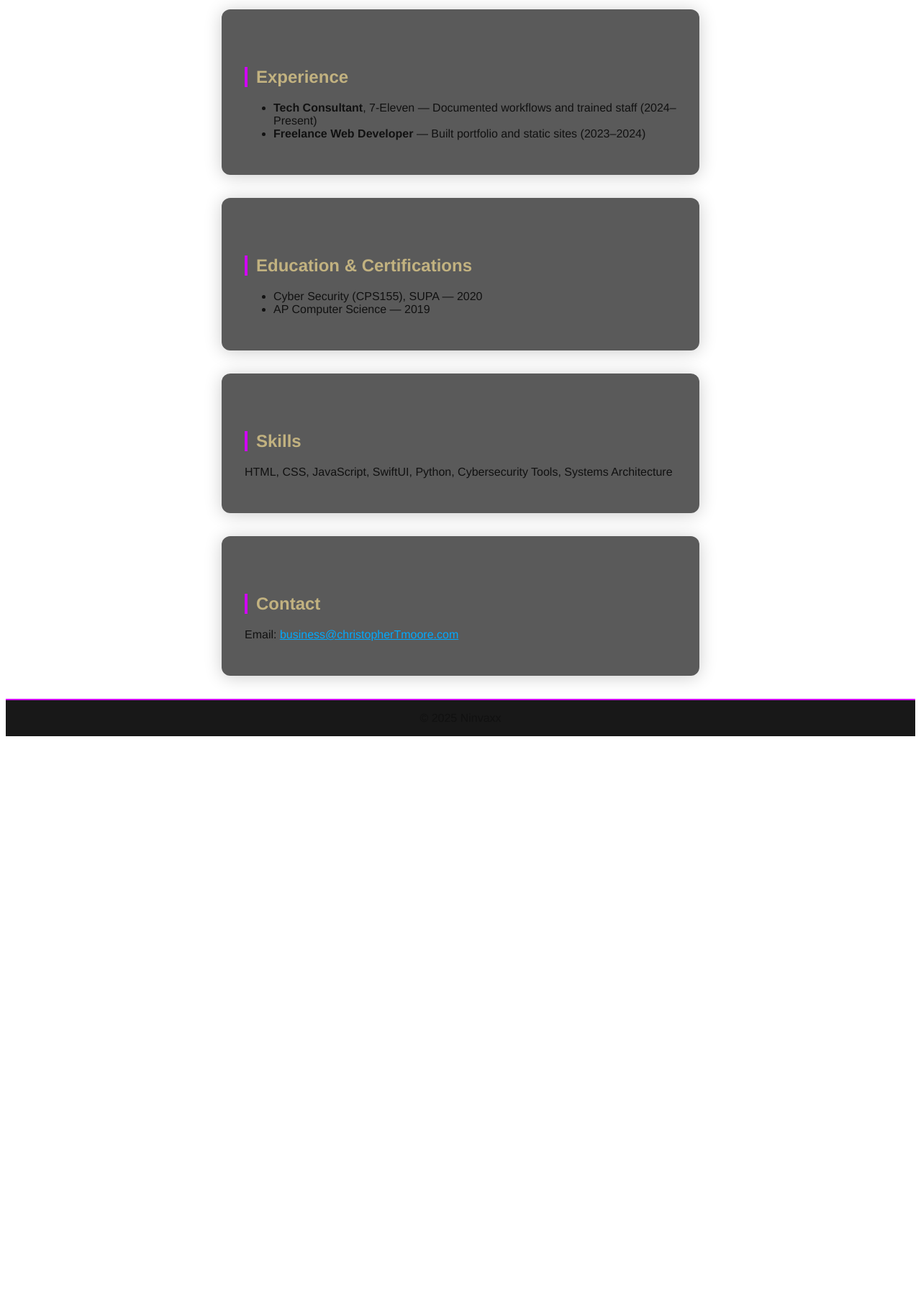
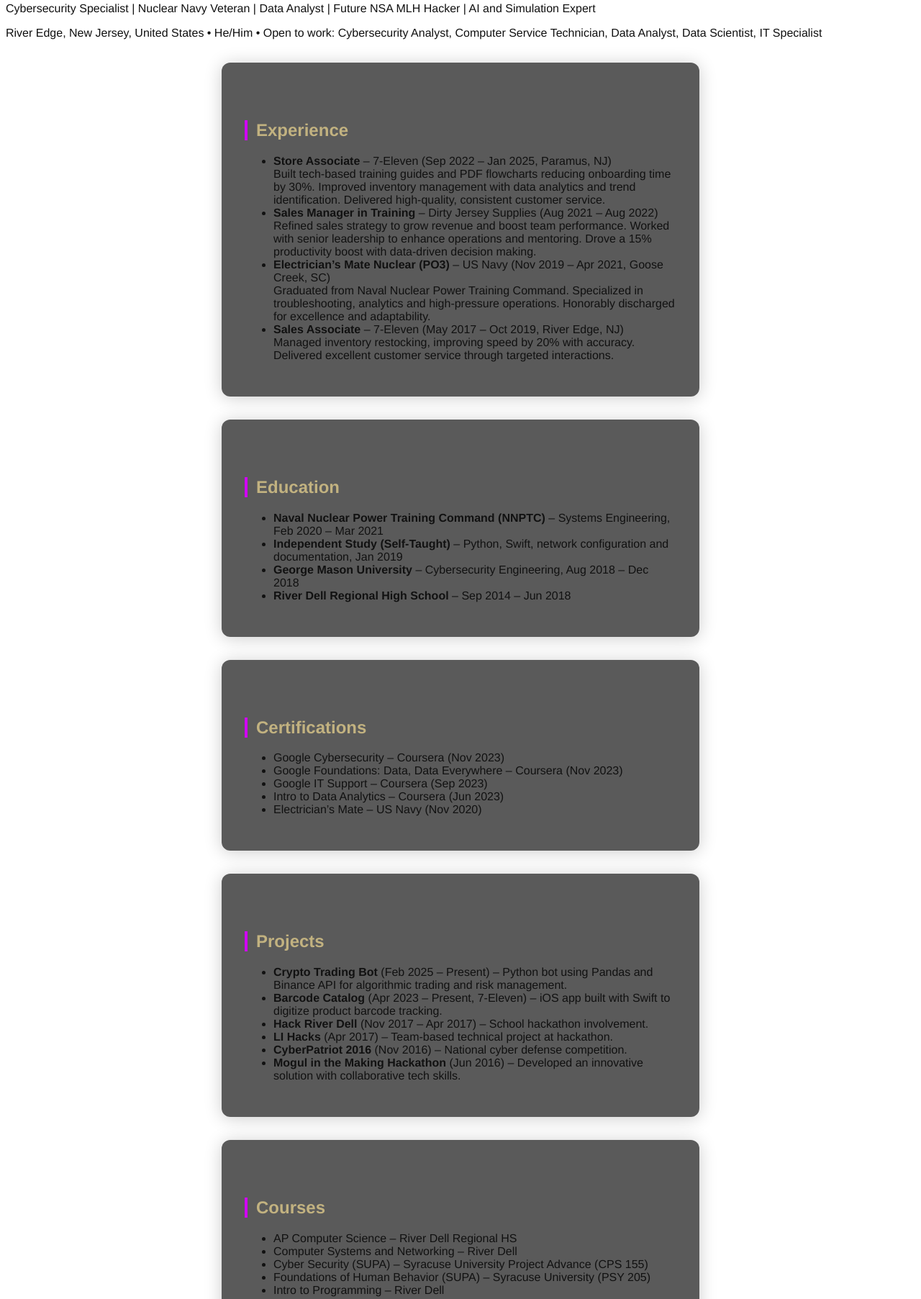
Before and after one commit to Ninvaxx/ninvax_website, a plain HTML site: page resume.html in a window 1280 px wide. Shown: the part 242-2047 px from the top of the page at 72% size. Before the commit the page ends 1273 px from the top, so only its background shows below. Drawn offline with Linux system fonts and the light colour scheme.

Commit message:
Update homepage and resume with LinkedIn info

```diff
--- a/resume.html
+++ b/resume.html
@@ -11,25 +11,81 @@
 <body>
   <div id="header-container"></div>
   <main class="container resume">
-    <h1>Christopher Thomas Moore</h1>
+      <h1>Christopher Moore (ninvax)</h1>
+      <p class="tagline">Cybersecurity Specialist | Nuclear Navy Veteran | Data Analyst | Future NSA MLH Hacker | AI and Simulation Expert</p>
+      <p>River Edge, New Jersey, United States &bull; He/Him &bull; Open to work: Cybersecurity Analyst, Computer Service Technician, Data Analyst, Data Scientist, IT Specialist</p>
+
       <section>
         <h2>Experience</h2>
         <ul>
-        <li><strong>Tech Consultant</strong>, 7-Eleven — Documented workflows and trained staff (2024–Present)</li>
-        <li><strong>Freelance Web Developer</strong> — Built portfolio and static sites (2023–2024)</li>
+          <li>
+            <strong>Store Associate</strong> – 7-Eleven (Sep 2022 – Jan 2025, Paramus, NJ)<br>
+            Built tech-based training guides and PDF flowcharts reducing onboarding time by 30%. Improved inventory management with data analytics and trend identification. Delivered high-quality, consistent customer service.
+          </li>
+          <li>
+            <strong>Sales Manager in Training</strong> – Dirty Jersey Supplies (Aug 2021 – Aug 2022)<br>
+            Refined sales strategy to grow revenue and boost team performance. Worked with senior leadership to enhance operations and mentoring. Drove a 15% productivity boost with data-driven decision making.
+          </li>
+          <li>
+            <strong>Electrician&rsquo;s Mate Nuclear (PO3)</strong> – US Navy (Nov 2019 – Apr 2021, Goose Creek, SC)<br>
+            Graduated from Naval Nuclear Power Training Command. Specialized in troubleshooting, analytics and high-pressure operations. Honorably discharged for excellence and adaptability.
+          </li>
+          <li>
+            <strong>Sales Associate</strong> – 7-Eleven (May 2017 – Oct 2019, River Edge, NJ)<br>
+            Managed inventory restocking, improving speed by 20% with accuracy. Delivered excellent customer service through targeted interactions.
+          </li>
         </ul>
       </section>
+
       <section>
-      <h2>Education & Certifications</h2>
+        <h2>Education</h2>
         <ul>
-        <li>Cyber Security (CPS155), SUPA — 2020</li>
-        <li>AP Computer Science — 2019</li>
+          <li><strong>Naval Nuclear Power Training Command (NNPTC)</strong> – Systems Engineering, Feb 2020 – Mar 2021</li>
+          <li><strong>Independent Study (Self-Taught)</strong> – Python, Swift, network configuration and documentation, Jan 2019</li>
+          <li><strong>George Mason University</strong> – Cybersecurity Engineering, Aug 2018 – Dec 2018</li>
+          <li><strong>River Dell Regional High School</strong> – Sep 2014 – Jun 2018</li>
         </ul>
       </section>
+
       <section>
-      <h2>Skills</h2>
-      <p>HTML, CSS, JavaScript, SwiftUI, Python, Cybersecurity Tools, Systems Architecture</p>
+        <h2>Certifications</h2>
+        <ul>
+          <li>Google Cybersecurity – Coursera (Nov 2023)</li>
+          <li>Google Foundations: Data, Data Everywhere – Coursera (Nov 2023)</li>
+          <li>Google IT Support – Coursera (Sep 2023)</li>
+          <li>Intro to Data Analytics – Coursera (Jun 2023)</li>
+          <li>Electrician&rsquo;s Mate – US Navy (Nov 2020)</li>
+        </ul>
       </section>
+
+      <section>
+        <h2>Projects</h2>
+        <ul>
+          <li><strong>Crypto Trading Bot</strong> (Feb 2025 – Present) – Python bot using Pandas and Binance API for algorithmic trading and risk management.</li>
+          <li><strong>Barcode Catalog</strong> (Apr 2023 – Present, 7-Eleven) – iOS app built with Swift to digitize product barcode tracking.</li>
+          <li><strong>Hack River Dell</strong> (Nov 2017 – Apr 2017) – School hackathon involvement.</li>
+          <li><strong>LI Hacks</strong> (Apr 2017) – Team-based technical project at hackathon.</li>
+          <li><strong>CyberPatriot 2016</strong> (Nov 2016) – National cyber defense competition.</li>
+          <li><strong>Mogul in the Making Hackathon</strong> (Jun 2016) – Developed an innovative solution with collaborative tech skills.</li>
+        </ul>
+      </section>
+
+      <section>
+        <h2>Courses</h2>
+        <ul>
+          <li>AP Computer Science – River Dell Regional HS</li>
+          <li>Computer Systems and Networking – River Dell</li>
+          <li>Cyber Security (SUPA) – Syracuse University Project Advance (CPS 155)</li>
+          <li>Foundations of Human Behavior (SUPA) – Syracuse University (PSY 205)</li>
+          <li>Intro to Programming – River Dell</li>
+        </ul>
+      </section>
+
+      <section>
+        <h2>Services</h2>
+        <p>Personal Assistance &middot; Data Entry &middot; Data Reporting &middot; File Management &middot; Invoice Processing &middot; Technical Support &middot; Virtual Assistance &middot; Admin Support</p>
+      </section>
+
       <section>
         <h2>Contact</h2>
         <p>Email: <a href="mailto:business@christopherTmoore.com">business@christopherTmoore.com</a></p>
```
Also changed, not shown: index.html (+4 -4 lines). Lines whose indentation alone changed are shown as unchanged.
